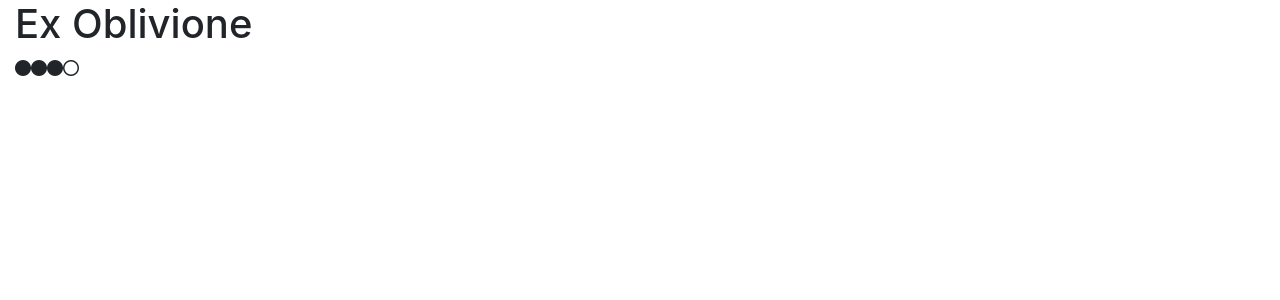
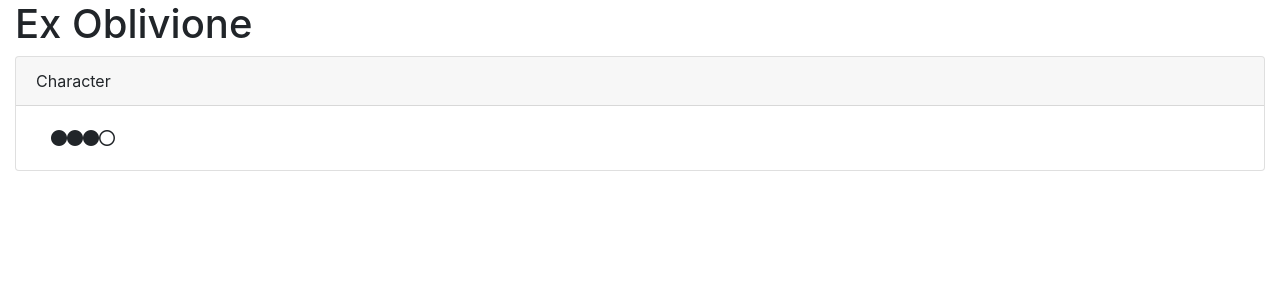
Before and after one commit to TrueWill/ex-oblivione, a React (Create React App) app: page / in a window 1280 px wide. Shown: the top 300 px of the page. Built offline with nearby package versions, Linux system fonts and the light colour scheme.

Commit message:
Add Section component

```diff
--- a/src/components/App.tsx
+++ b/src/components/App.tsx
@@ -1,8 +1,9 @@
 import React from 'react';
 import Dots from './Dots';
+import Section from './Section';
 import './App.css';
 
-export default function App() {
+const App: React.FC = () => {
   const handleClick = () => {
     console.log('clicked');
   };
@@ -10,7 +11,11 @@ export default function App() {
   return (
     <div className="container-fluid">
       <h1>Ex Oblivione</h1>
-      <Dots level={3} max={4} onClick={handleClick} />
+      <Section header="Character">
+        <Dots level={3} max={4} onClick={handleClick} />
+      </Section>
     </div>
   );
-}
+};
+
+export default App;
--- /dev/null
+++ b/src/components/Section.tsx
@@ -0,0 +1,25 @@
+import React from 'react';
+
+interface IProps {
+  header: React.ReactNode;
+  footer?: React.ReactNode;
+  children: React.ReactNode;
+}
+
+const Section: React.FC<IProps> = ({ header, footer, children }) => {
+  return (
+    <div className="row">
+      <div className="col-sm-12">
+        <div className="card">
+          <div className="card-header">{header}</div>
+          <div className="card-body">
+            <div className="container-fluid">{children}</div>
+          </div>
+          {footer && <div className="card-footer">{footer}</div>}
+        </div>
+      </div>
+    </div>
+  );
+};
+
+export default Section;
```
